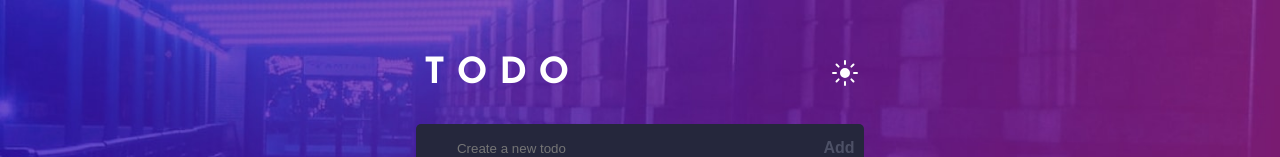
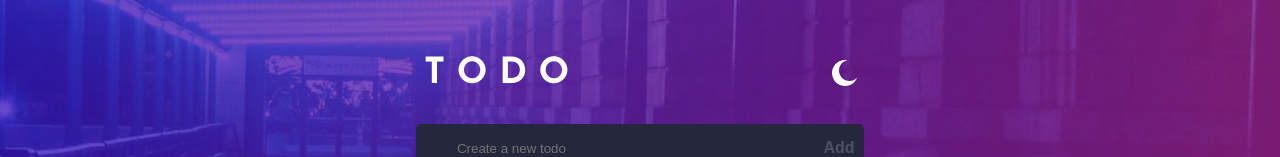
Before and after one commit to helpkang/todo-app-react, a React (Vite) app: page / in a window 1280 px wide. Both pictures are taken after typing "Sample" into the empty fields and a click on the button "Add". Shown: the top 157 px of the page. Built offline with nearby package versions, Linux system fonts and the light colour scheme.

Commit message:
theme slice redux

```diff
--- a/src/components/Header.css
+++ b/src/components/Header.css
@@ -19,4 +19,5 @@
 .toggle_mode button {
     background-color: transparent;
     border: none;
+    cursor: pointer;
 }
--- a/src/components/Header.tsx
+++ b/src/components/Header.tsx
@@ -1,22 +1,38 @@
-import React, { useState } from "react";
+import React, { useEffect, useState } from "react";
+import { useDispatch, useSelector } from "react-redux";
 import "./Header.css";
 import iconMoon from "../assets/iconMoon.svg";
 import iconSun from "../assets/iconSun.svg";
+import { toggleTheme } from "../store/theme-slice";
+
 const Header = () => {
-    const [darkmode, setDarkmode] = useState(true);
+    const [mode, setMode] = useState('dark');
+    const theme = useSelector((state) => state.theme);
+    const dispatch = useDispatch();
 
-
+    useEffect(() => {
+       setMode(theme);
+       console.log(theme.value)
+    }, [theme, mode]);
 
     return (
         <div className="header">
             <h1>T O D O</h1>
             <div className="toggle_mode">
-                {darkmode ? (
-                    <button>
+                {mode == "dark" ? (
+                    <button
+                        onClick={() => {
+                            dispatch(toggleTheme({ value: "light" }));
+                        }}
+                    >
                         <img src={iconSun} alt="lightmode" />
                     </button>
                 ) : (
-                    <button>
+                    <button
+                        onClick={() => {
+                            dispatch(toggleTheme({ value: "dark" }));
+                        }}
+                    >
                         <img src={iconMoon} alt="darkmode" />
                     </button>
                 )}
--- a/src/components/TodoList.tsx
+++ b/src/components/TodoList.tsx
@@ -1,4 +1,4 @@
-import { useState } from "react";
+import { useState, useEffect } from "react";
 import { useSelector, useDispatch } from "react-redux";
 import { Box } from "@mui/material";
 import { deleteTodo, clearCompleted } from "../store/todos-slice";
@@ -22,6 +22,9 @@ const Todolist = () => {
         }
     );
 
+    useEffect(() => {
+        localStorage.setItem('todos', JSON.stringify(todos))
+    }, [todos])
 
     const currentTodos =
         visibleTodos == "all"
--- a/src/store/store.tsx
+++ b/src/store/store.tsx
@@ -1,9 +1,11 @@
 import { configureStore } from "@reduxjs/toolkit";
 import TodoReducer from "./todos-slice";
+import ThemeReducer from "./theme-slice";
 
 export const store = configureStore({
     reducer: {
         todos: TodoReducer,
+        theme: ThemeReducer
     },
 });
 
--- /dev/null
+++ b/src/store/theme-slice.ts
@@ -0,0 +1,25 @@
+import { createSlice, PayloadAction } from "@reduxjs/toolkit";
+import { Todos } from "../assets/FakeData";
+
+// export interface TodoState {
+//     todos: { [id: number; name: string; completed: boolean] };
+// }
+
+// const theme = JSON.parse(localStorage.getItem('theme')) || [];
+
+const initialState: string = 'dark';
+
+const themeSlice = createSlice({
+    name: "theme",
+    initialState: {value: 'dark'},
+    reducers: {
+        toggleTheme: (state, action) => {
+            state = action.payload;
+        }
+    },
+});
+
+export const { toggleTheme } =
+    themeSlice.actions;
+
+export default themeSlice.reducer;
--- a/src/store/todos-slice.ts
+++ b/src/store/todos-slice.ts
@@ -5,7 +5,9 @@ import { Todos } from "../assets/FakeData";
 //     todos: { [id: number; name: string; completed: boolean] };
 // }
 
-const initialState: object[] = [];
+const todos = JSON.parse(localStorage.getItem('todos')) || [];
+
+const initialState: object[] = todos;
 
 const TodoSlice = createSlice({
     name: "todo",
```
